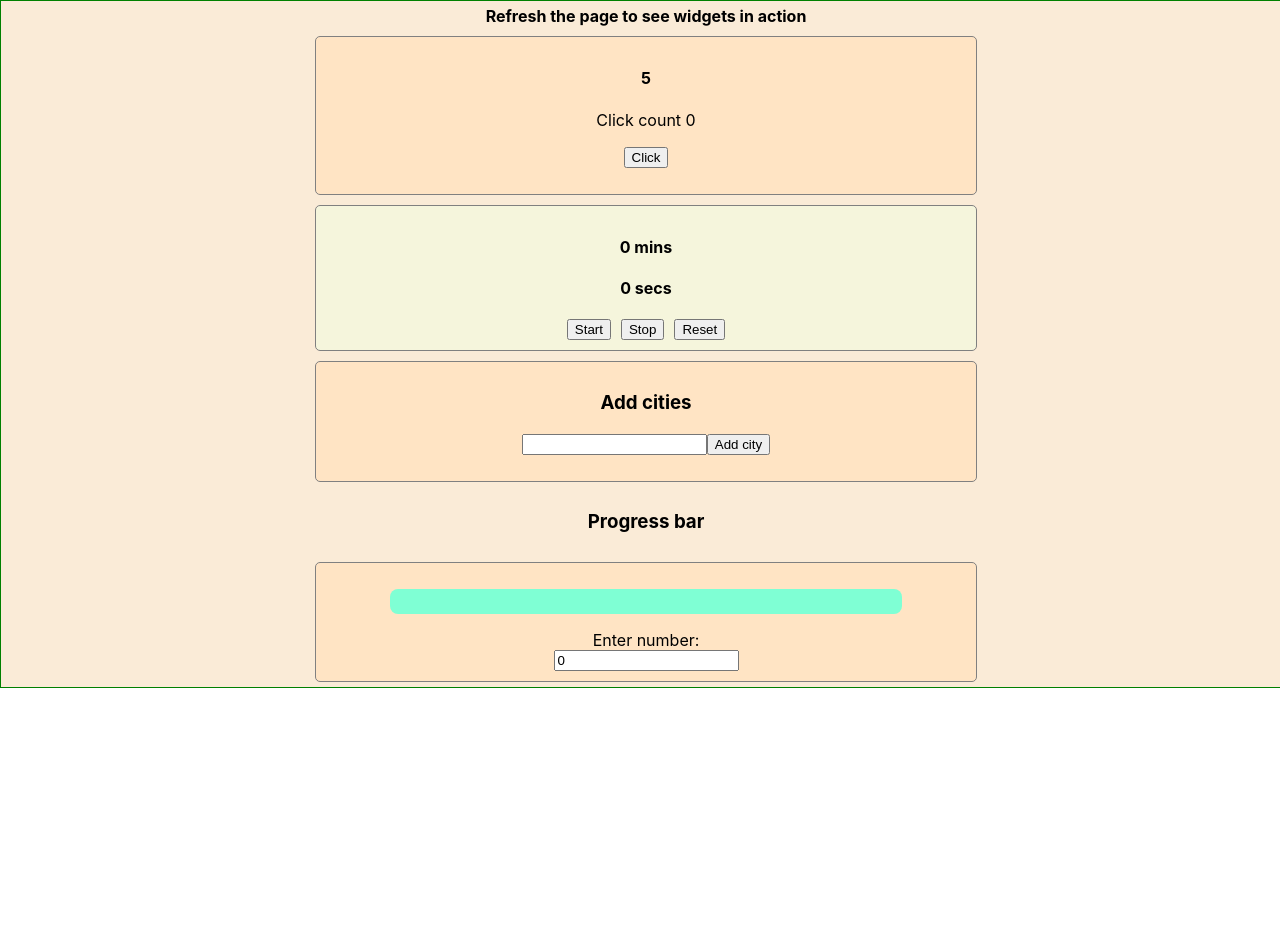
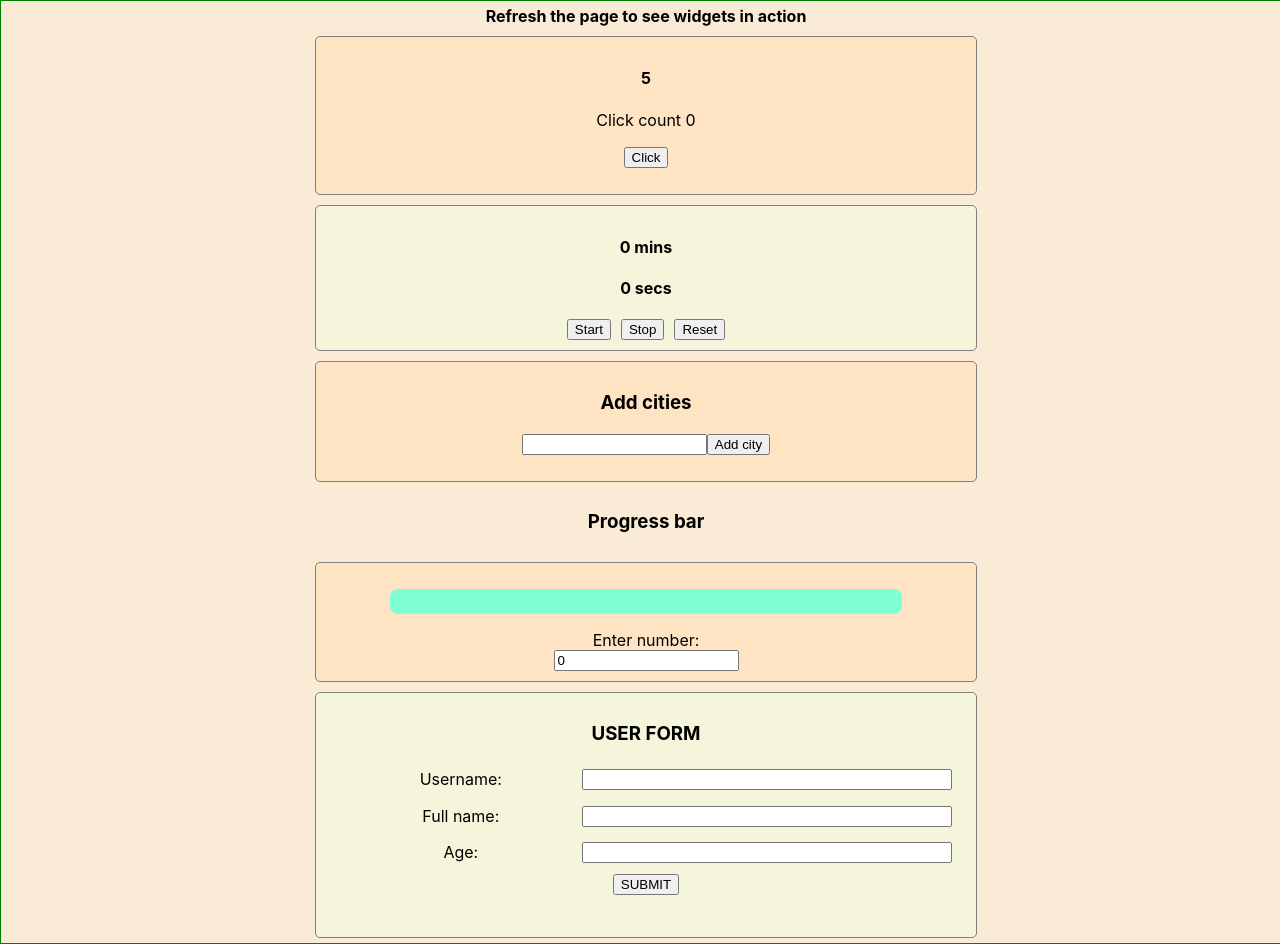
Before and after one commit to bhargavgunreddy/timer-based-click, a React (Create React App) app: page / in a window 1280 px wide. Before the commit the page ends 800 px from the top, so only its background shows below. Built offline with nearby package versions, Linux system fonts and the light colour scheme.

Commit message:
add form widget

```diff
--- a/src/App.css
+++ b/src/App.css
@@ -83,3 +83,37 @@
   background-color: brown;
   border-radius: 8px;
 }
+
+.form-widget {
+  display: flex;
+  flex-direction: column;
+}
+
+fieldset {
+  border: none;
+  display: flex;
+  flex-direction: row;
+  justify-content: space-between;
+}
+
+fieldset input {
+  width: 60%;
+}
+
+fieldset label {
+  width: 40%;
+}
+
+table {
+  width: 80%;
+}
+
+td {
+  min-width: 40%;
+}
+
+table,
+th,
+td {
+  border: 1px solid;
+}
--- a/src/App.tsx
+++ b/src/App.tsx
@@ -5,6 +5,7 @@ import TimeClock from './components/time-clock';
 import StopWatch from './components/stop-watch';
 import TodoList from './components/todo-list';
 import { ProgressBar } from './components/progress-bar';
+import { FormWidget } from './components/form-widget';
 
 function App() {
 
@@ -18,6 +19,7 @@ function App() {
       <StopWatch />
       <TodoList />
       <ProgressBar />
+      <FormWidget />
     </div>
   );
 }
--- /dev/null
+++ b/src/components/form-widget.tsx
@@ -0,0 +1,52 @@
+import React, { useState, useCallback, useEffect, useMemo, useRef, MouseEventHandler } from 'react';
+
+
+export const FormWidget = () => {
+
+    const [uname, setUname] = useState("");
+    const [fname, setFname] = useState("");
+    const [age, setAge] = useState(0);
+    const [showValues, setShowValues] = useState(false);
+
+
+    const handleClick = useCallback((ev: { preventDefault: () => void; }) => {
+        ev.preventDefault();
+        setShowValues(() => true);
+    }, []);
+
+    return (<section className='widget form-widget'>
+        <h3>USER FORM </h3>
+        <form>
+            <fieldset>
+                <label htmlFor="username">Username: </label>
+                <input id="username" type="text" onChange={(ev) => setUname(ev.target.value)} />
+            </fieldset>
+            <fieldset>
+                <label htmlFor="fullname">Full name: </label>
+                <input id="fullname" type="text" onChange={(ev) => setFname(ev.target.value)} />
+            </fieldset>
+            <fieldset>
+                <label htmlFor="age">Age: </label>
+                <input id="age" type="number" onChange={(ev) => setAge(Number(ev.target.value))} />
+            </fieldset>
+            <button onClick={handleClick}> SUBMIT</button>
+        </form>
+
+        <p>{showValues ?
+            <>
+                <h4> Form values: </h4>
+                <table>
+                    <tr>
+                        <td>Username: </td><td>{uname}</td></tr>
+                    <tr>
+                        <td>Fullname: </td><td>{fname}</td></tr>
+                    <tr>
+                        <td>Age: </td><td>{age}</td></tr>
+                </table>
+            </>
+            : <></>}
+
+        </p>
+    </section>
+    );
+}
```
